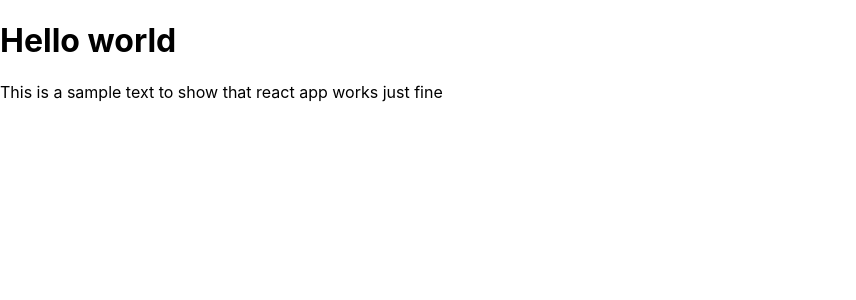
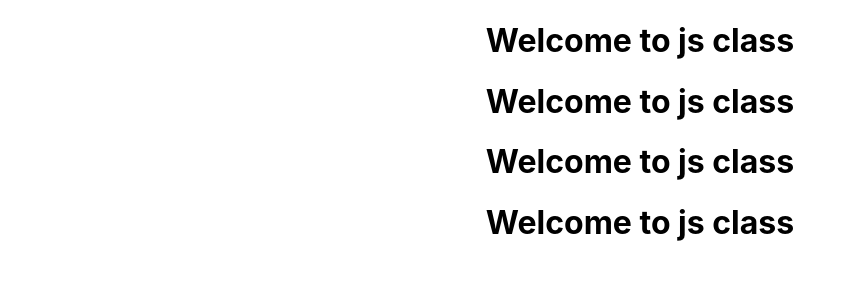
Before and after one commit to vijayadithya831/personal, a React (Create React App) app in the folder Full Stack/React/learn-react/: page / in a window 1280 px wide. Shown: the top 300 px of the page, without its empty margins (0-856 px from the left). Built offline with nearby package versions, Linux system fonts and the light colour scheme.

Commit message:
files updated

```diff
--- a/Full Stack/React/learn-react/src/App.js
+++ b/Full Stack/React/learn-react/src/App.js
@@ -1,11 +1,16 @@
-import logo from './logo.svg';
+// import logo from './logo.svg';
 import './App.css';
 
+import WelcomeStudents from './Components/WelcomeClassCompPractice';
+
 function App() {
+  // return <h1>Welcome</h1>;
   return (
-    <div>
-      <h1>Hello world</h1>
-      <p>This is a sample text to show that react app works just fine</p>
+    <div className='App'>
+      <WelcomeStudents/>
+      <WelcomeStudents/>
+      <WelcomeStudents/>
+      <WelcomeStudents/>
     </div>
   );
 }
--- /dev/null
+++ b/Full Stack/React/learn-react/src/Components/WelcomeClassCompPractice.js
@@ -0,0 +1,11 @@
+import React from "react";
+
+class WelcomeStudents extends React.Component {
+    render() {
+        return (
+        <h1>Welcome to js class</h1>
+    );
+    }
+}
+
+export default WelcomeStudents;
```
Also changed, not shown: 1 other file (tests, documents, lock files or other folders).
